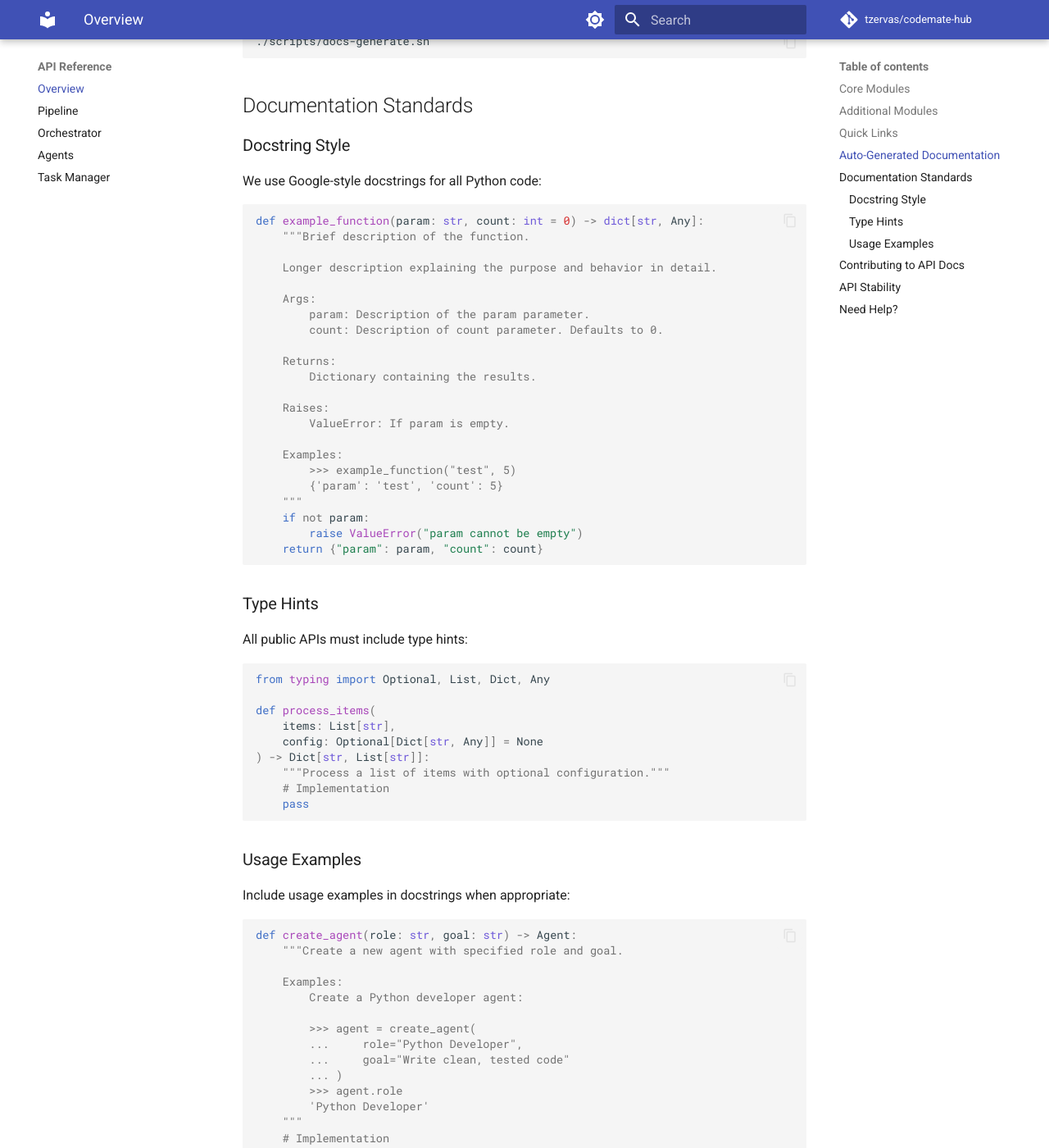
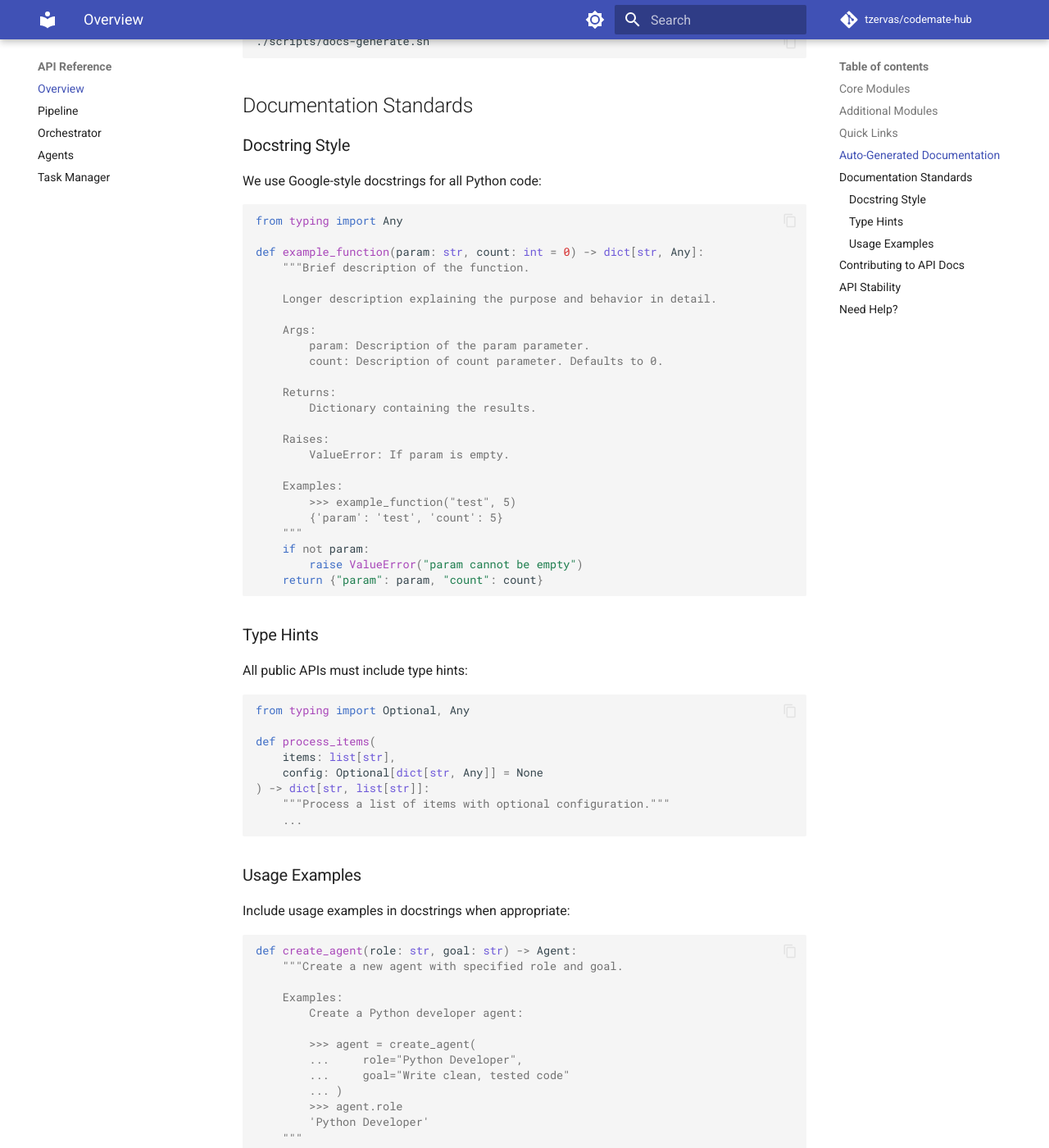
Before and after one commit to tzervas/codemate-hub, an MkDocs documentation site: the page built from docs/api-reference/index.md, in a window 1280 px wide and 1400 px high, scrolled down 1165 px. Shown: the whole window at 82% size. Built offline with MkDocs 1.6.1 and Material for MkDocs 9.7.7, drawn with Linux system fonts in a browser that asks for light colours; comment, search, counter and statistics services are not loaded; the version menu is left out.

Commit message:
Address PR review comments: fix skip logic, improve security, update examples
- Fix skip logic in docs-generate.sh to match "Auto-Generated" text
- Fix Python command to avoid shell injection by using proper argument passing
- Replace wildcard import with proper module import in example
- Remove -q flag from pip install for better error feedback
- Add comment explaining complex navigation extraction one-liner
- Update Dockerfile.docs with production mode comment and security note
- Update mkdocs-material to version 9.5.50
- Improve healthcheck to verify actual content (MkDocs/Codemate)
- Fix API reference link to point to index.md instead of pipeline.md
- Add missing "from typing import Any" import in docstring example
- Update type hints to use Python 3.9+ built-in generics (list, dict)
- Replace "pass" with "..." in example code (proper placeholder)
- Replace email contact with GitHub issues/discussions link

Co-authored-by: tzervas <111450100+tzervas@users.noreply.github.com>

````diff
--- a/docker-compose.yml
+++ b/docker-compose.yml
@@ -108,7 +108,7 @@ services:
       - ./src:/docs/src:ro
     # Healthcheck ensures documentation server is responsive
     healthcheck:
-      test: ["CMD", "wget", "--quiet", "--tries=1", "--spider", "http://localhost:8001"]
+      test: ["CMD-SHELL", "wget -qO- http://localhost:8001 2>/dev/null | grep -q 'MkDocs' || wget -qO- http://localhost:8001 2>/dev/null | grep -q 'Codemate'"]
       interval: 30s
       timeout: 10s
       retries: 3
--- a/docs/api-reference/index.md
+++ b/docs/api-reference/index.md
@@ -42,6 +42,8 @@ MkDocs Material and mkdocstrings. To regenerate:
 We use Google-style docstrings for all Python code:
 
 ```python
+from typing import Any
+
 def example_function(param: str, count: int = 0) -> dict[str, Any]:
     """Brief description of the function.
 
@@ -71,15 +73,14 @@ def example_function(param: str, count: int = 0) -> dict[str, Any]:
 All public APIs must include type hints:
 
 ```python
-from typing import Optional, List, Dict, Any
+from typing import Optional, Any
 
 def process_items(
-    items: List[str],
-    config: Optional[Dict[str, Any]] = None
-) -> Dict[str, List[str]]:
+    items: list[str],
+    config: Optional[dict[str, Any]] = None
+) -> dict[str, list[str]]:
     """Process a list of items with optional configuration."""
-    # Implementation
-    pass
+    ...
 ```
 
 ### Usage Examples
````
Also changed, not shown: CONTRIBUTING.md (+0 -1 lines), docs/index.md (+1 -1 lines), 3 other files.
